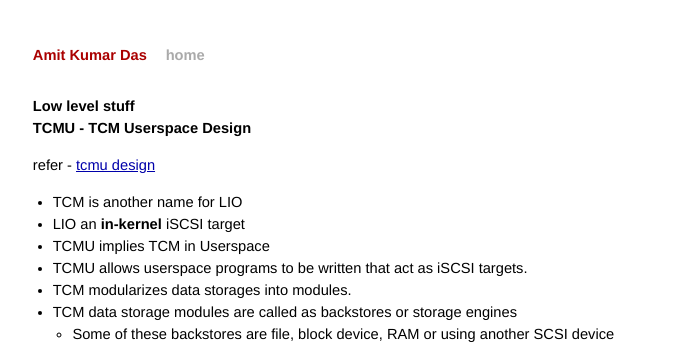
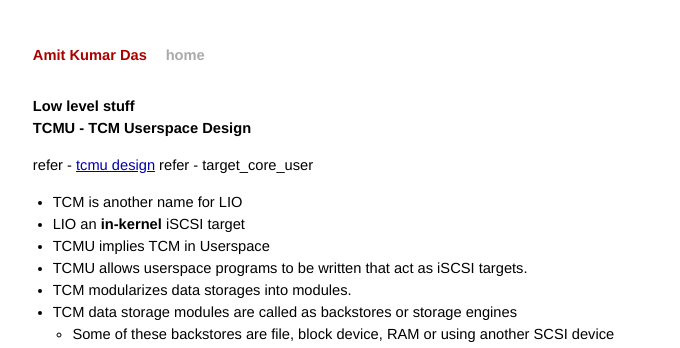
Before and after one commit to AmitKumarDas/amitkumardas.github.io, a Jekyll site: the page built from _posts/2016-09-19-low-level-stuff.md, in a window 1280 px wide. Shown: the top 348 px of the page, without its empty margins (299-979 px from the left). Built offline with Jekyll 4.4.1, drawn with Linux system fonts in a browser that asks for light colours.

Commit message:
Update 2016-09-19-low-level-stuff.md

```diff
--- a/_posts/2016-09-19-low-level-stuff.md
+++ b/_posts/2016-09-19-low-level-stuff.md
@@ -8,6 +8,7 @@ title: Low level stuff
 ### TCMU - TCM Userspace Design
 
 refer - [tcmu design](https://www.kernel.org/doc/Documentation/target/tcmu-design.txt)
+refer - target_core_user
 
 - TCM is another name for LIO
 - LIO an **in-kernel** iSCSI target
```
